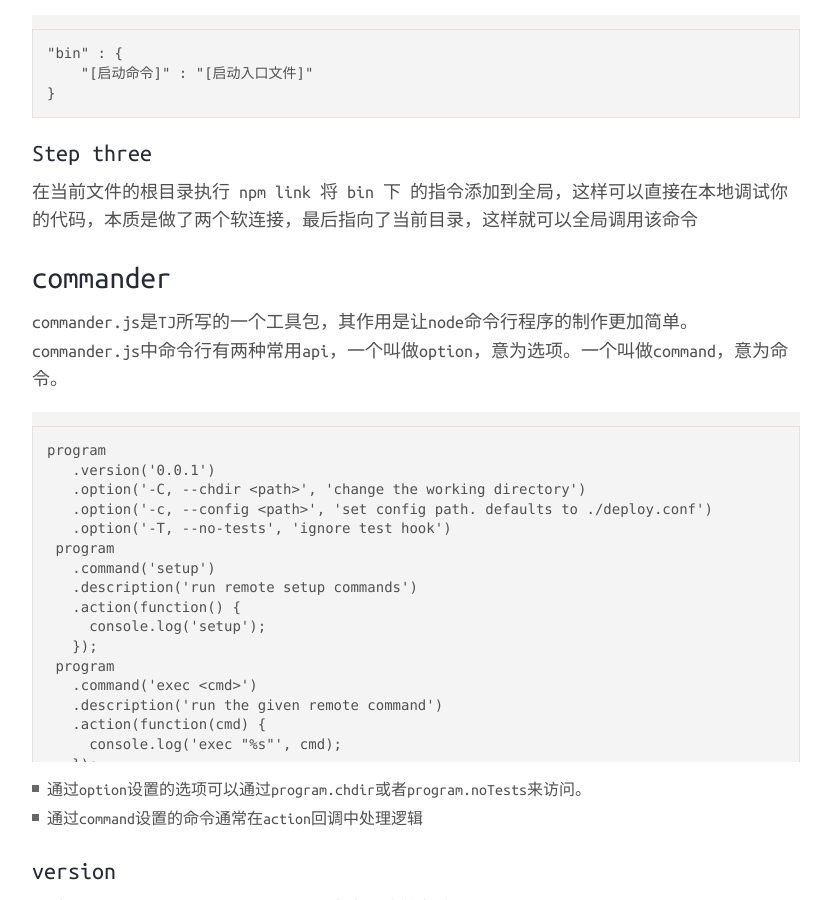
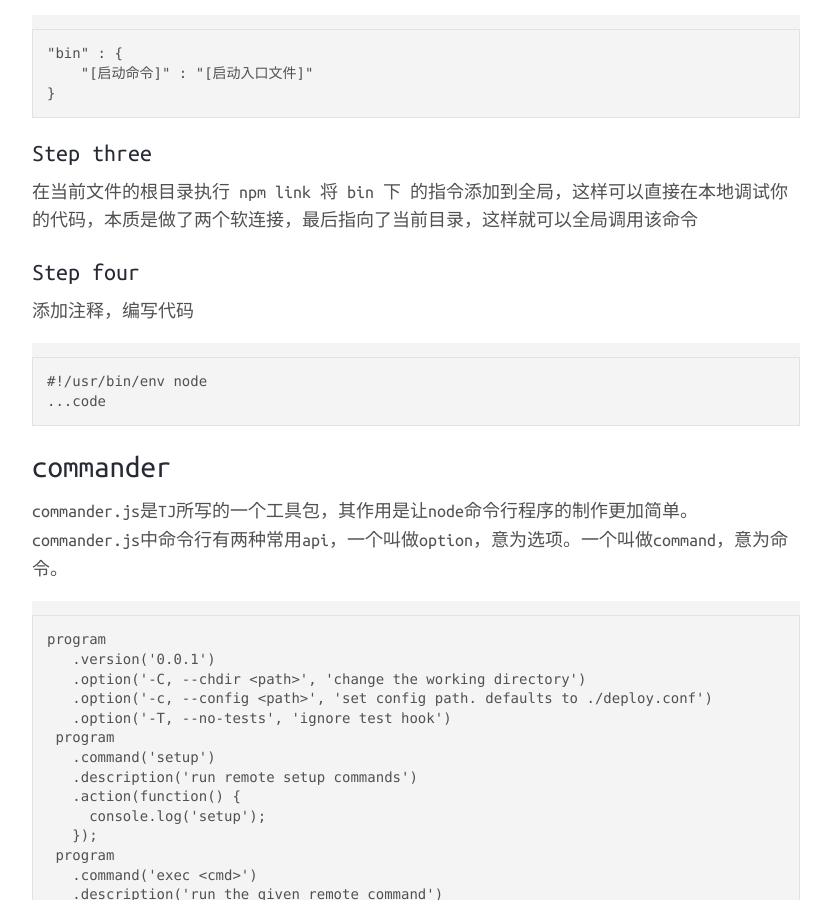
Before and after one commit to CooLNuanfeng/coolnuanfeng.github.com, a Jekyll site: the page built from _posts/2017-04-07-nodejs-tool.md, in a window 1280 px wide and 900 px high, scrolled down 619 px. Shown: the whole window, without its empty margins (224-1055 px from the left). Built offline with Jekyll 4.4.1, drawn with Linux system fonts in a browser that asks for light colours.

Commit message:
2017-04-07

```diff
--- a/_posts/2017-04-07-nodejs-tool.md
+++ b/_posts/2017-04-07-nodejs-tool.md
@@ -28,6 +28,16 @@ permalink: nodejs-tool
 #### Step three
 
 在当前文件的根目录执行 npm link 将 bin 下 的指令添加到全局，这样可以直接在本地调试你的代码，本质是做了两个软连接，最后指向了当前目录，这样就可以全局调用该命令
+
+
+#### Step four
+
+添加注释，编写代码
+
+	#!/usr/bin/env node
+	...code
+
+
 
 
 commander
```
